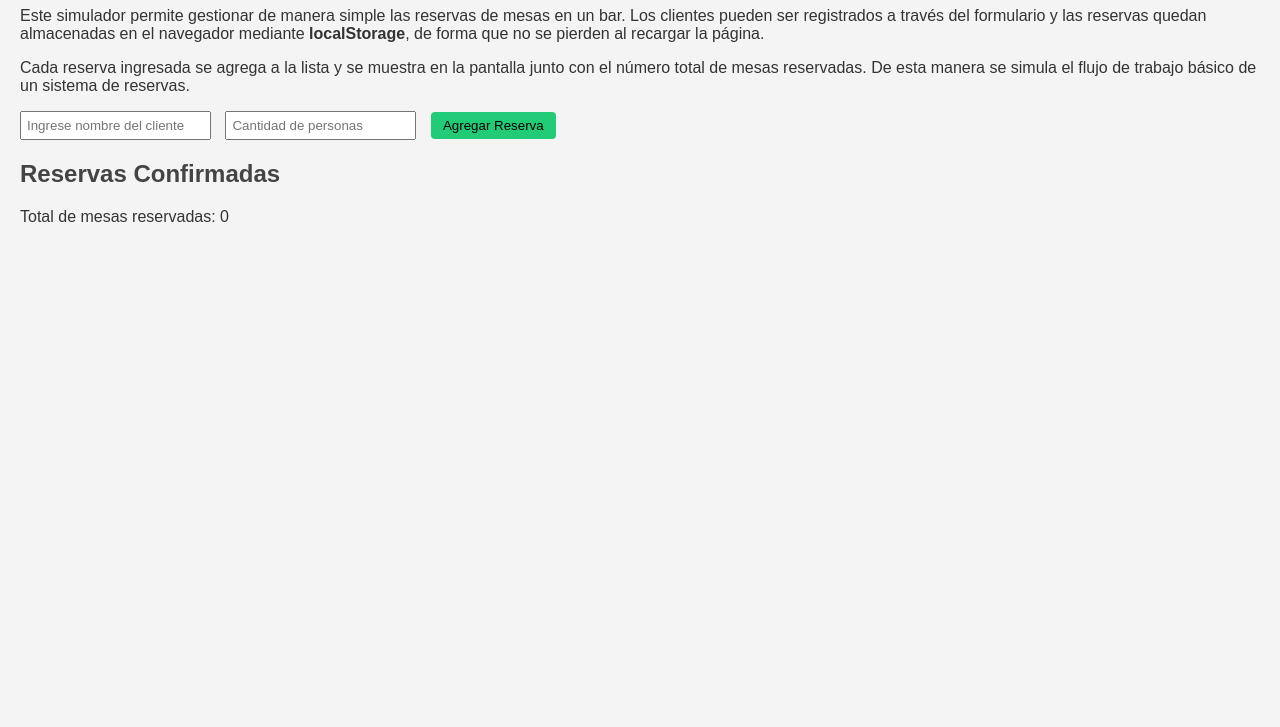
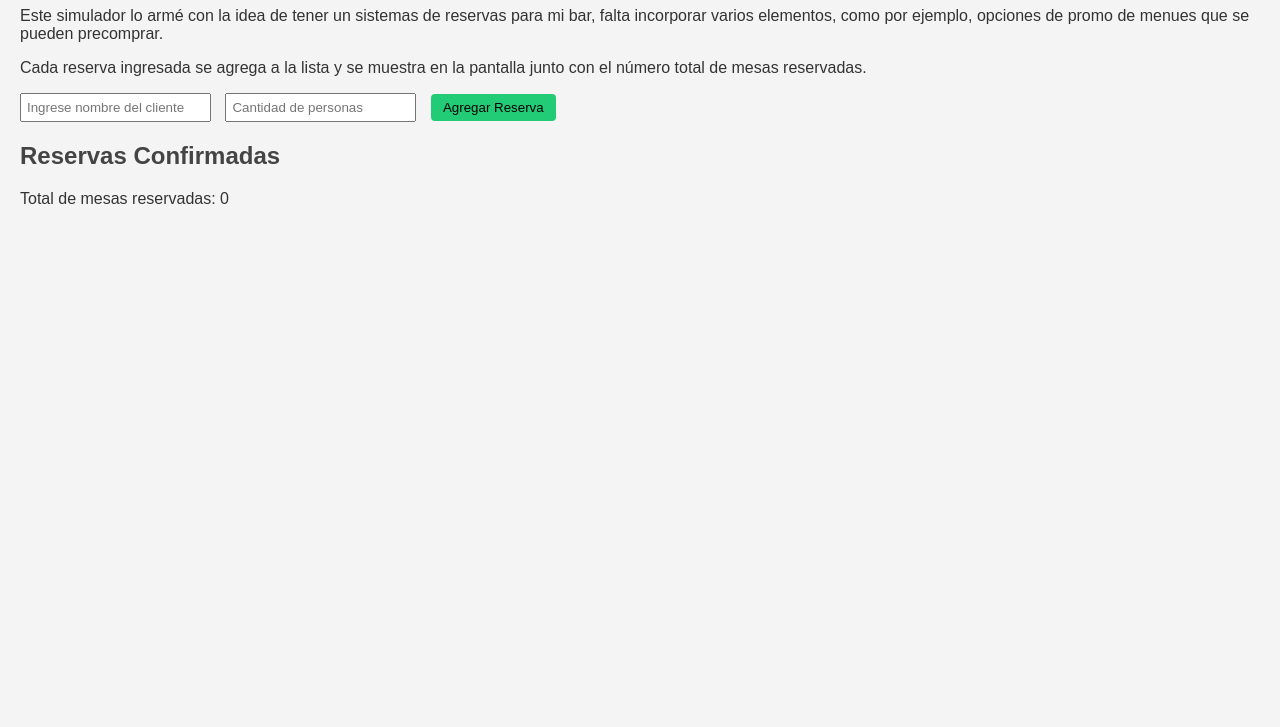
Before and after one commit to MauroJC/CursoJavaScript, a plain HTML site: page index.html in a window 1280 px wide. Shown: the part 73-800 px from the top of the page. Drawn offline with Linux system fonts and the light colour scheme.

Commit message:
entrega2

```diff
--- a/index.html
+++ b/index.html
@@ -8,15 +8,13 @@
 <body>
     <h1>Simulador de Reservas</h1>
     <p>
-        Este simulador permite gestionar de manera simple las reservas de mesas en un bar.
-        Los clientes pueden ser registrados a través del formulario y las reservas quedan
-        almacenadas en el navegador mediante <strong>localStorage</strong>, de forma que
-        no se pierden al recargar la página.
+        Este simulador lo armé con la idea de tener un sistemas de reservas para mi bar,
+        falta incorporar varios elementos, como por ejemplo, opciones de promo de menues
+        que se pueden precomprar.
     </p>
     <p>
         Cada reserva ingresada se agrega a la lista y se muestra en la pantalla junto
-        con el número total de mesas reservadas. De esta manera se simula el flujo de
-        trabajo básico de un sistema de reservas.
+        con el número total de mesas reservadas.
     </p>
 
 
```
